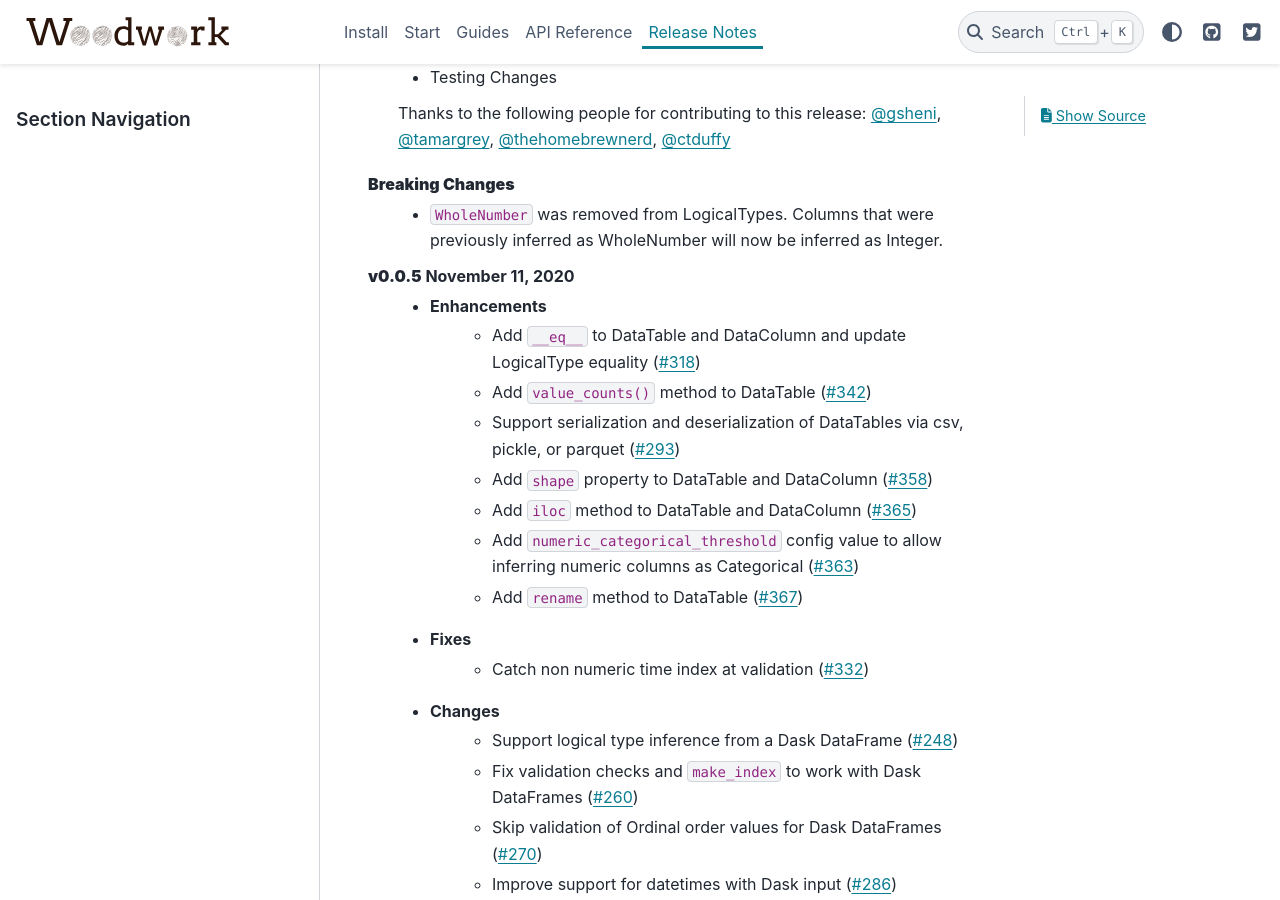
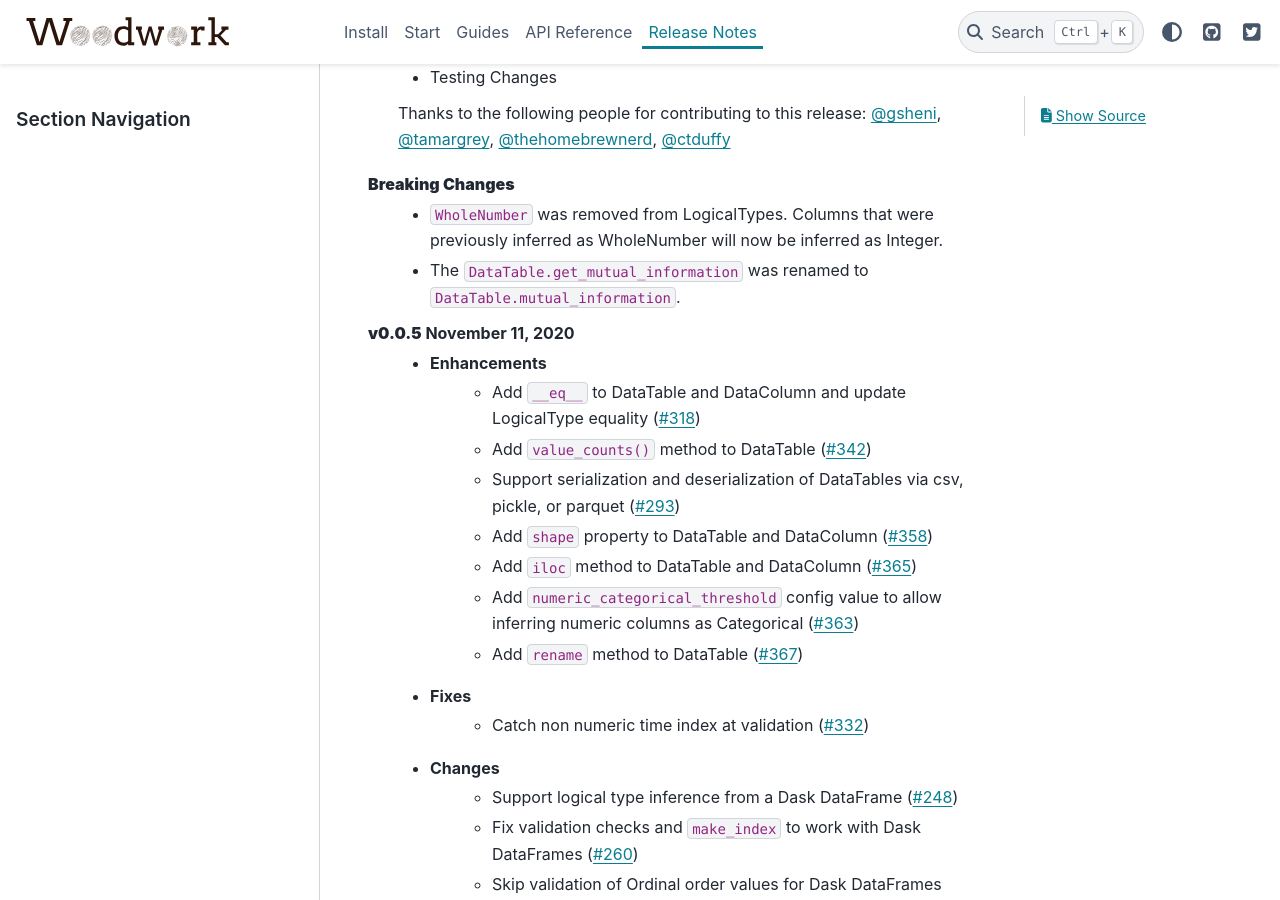
Before and after one commit to alteryx/woodwork, a Sphinx documentation site: the page built from docs/source/release_notes.rst, in a window 1280 px wide and 900 px high, scrolled down 652 px. Built offline with Sphinx 7.4.7 and the PyData theme 0.15.4, drawn with Linux system fonts in a browser that asks for light colours; comment, search, counter and statistics services are not loaded.

Commit message:
breaking change

```diff
--- a/docs/source/release_notes.rst
+++ b/docs/source/release_notes.rst
@@ -22,6 +22,7 @@ Release Notes
 
 **Breaking Changes**
     * ``WholeNumber`` was removed from LogicalTypes. Columns that were previously inferred as WholeNumber will now be inferred as Integer.
+    * The ``DataTable.get_mutual_information`` was renamed to ``DataTable.mutual_information``.
 
 **v0.0.5** November 11, 2020
     * Enhancements
```
